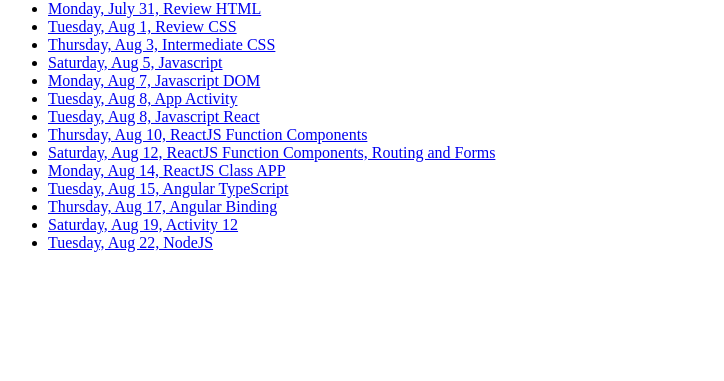
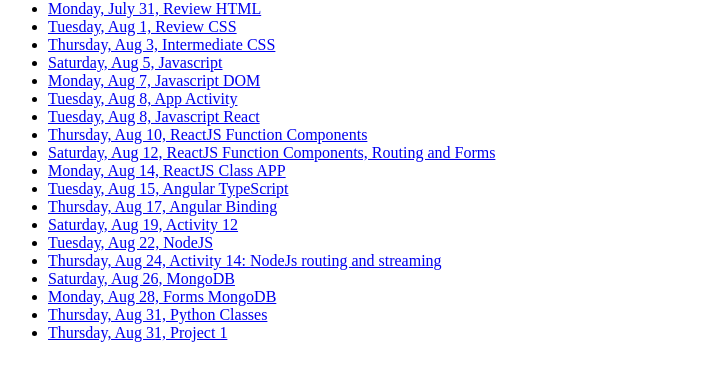
Before and after one commit to PratimaRoy/App_Dev, a plain HTML site: page index.html in a window 1280 px wide. Shown: the part 127-508 px from the top of the page, without its empty margins (0-724 px from the left). Drawn offline with Linux system fonts and the light colour scheme.

Commit message:
Add files via upload

```diff
--- a/index.html
+++ b/index.html
@@ -53,6 +53,21 @@
         <li>
             <a href="pratima_royNodeJS.zip" download>Tuesday, Aug 22, NodeJS </a>
         </li>
+        <li>
+            <a href="pratimaroy_nodejs_streamer_buffer.zip" download>Thursday, Aug 24, Activity 14: NodeJs routing and streaming </a>
+        </li>
+        <li>
+            <a href="pratima_mongoDB.zip" download>Saturday, Aug 26, MongoDB </a>
+        </li>
+        <li>
+            <a href="pratima_forms_mongodb.zip" download>Monday, Aug 28, Forms MongoDB</a>
+        </li>
+        <li>
+            <a href="pratima_python.zip" download>Thursday, Aug 31, Python Classes </a>
+        </li>
+        <li>
+            <a href="pratima_project1.zip" download>Thursday, Aug 31, Project 1</a>
+        </li>
 
 
     </ul>
```
Also changed, not shown: 4 other files.
